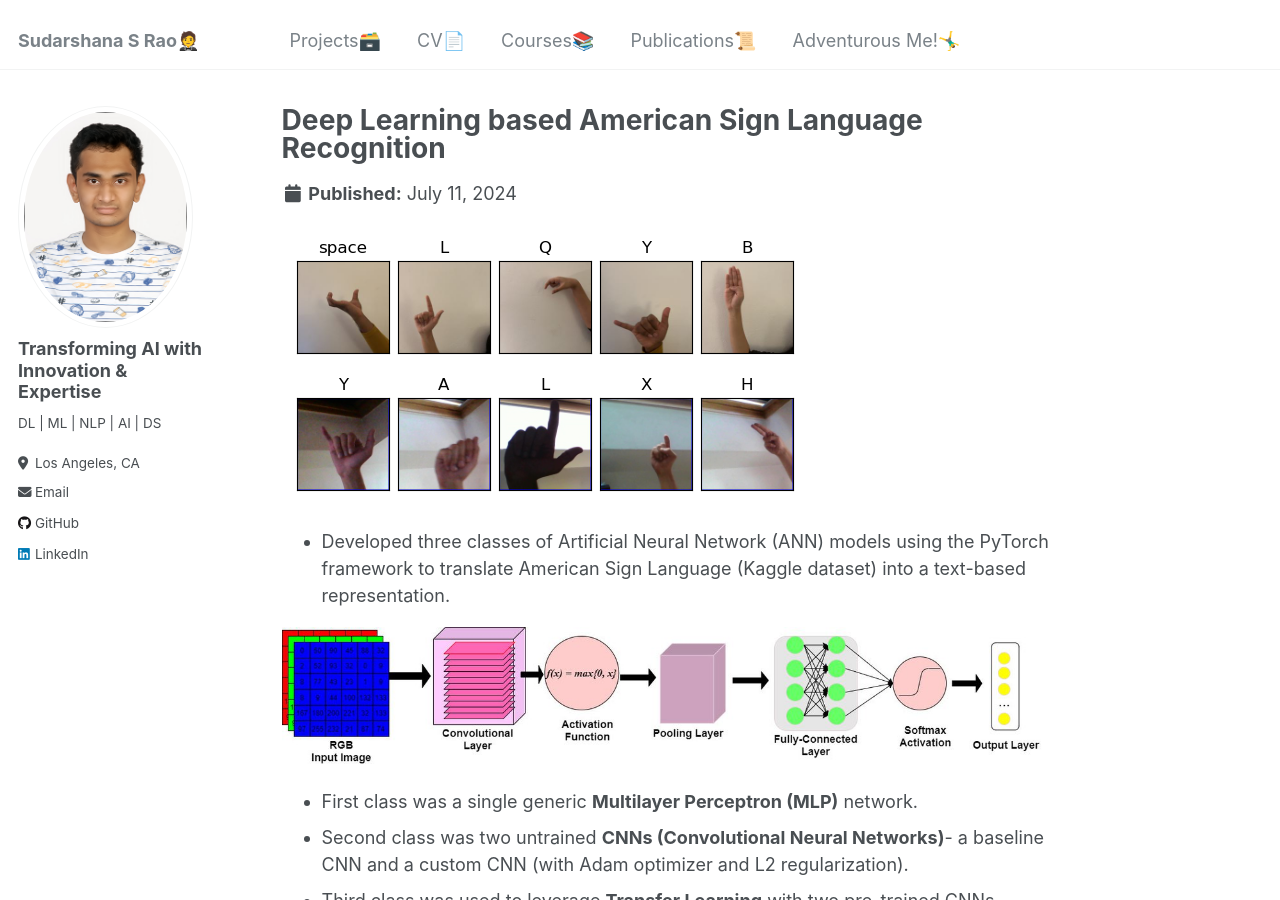
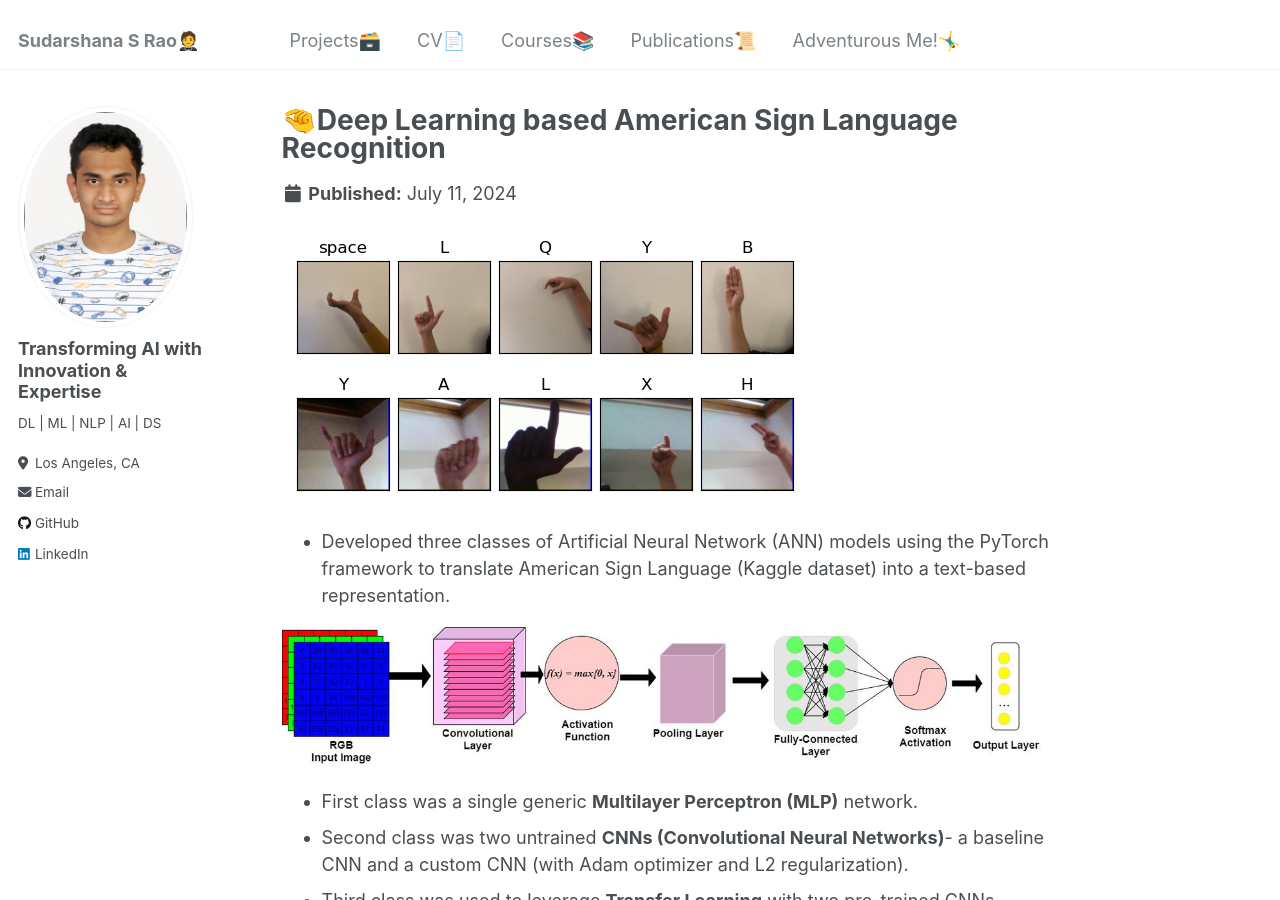
Before and after one commit to SudarshanaSRao/SudarshanaSRao.github.io, a Jekyll site: the page built from _portfolio/portfolio-3.md, in a window 1280 px wide and 900 px high. Built offline with Jekyll 4.4.1, drawn with Linux system fonts in a browser that asks for light colours.

```diff
--- a/_portfolio/portfolio-3.md
+++ b/_portfolio/portfolio-3.md
@@ -1,5 +1,5 @@
 ---
-title: "Deep Learning based American Sign Language Recognition"
+title: "🤏Deep Learning based American Sign Language Recognition"
 excerpt: "<img height='500'  width='500' src='/images/preprocess.png'>"
 collection: portfolio
 ---
```
